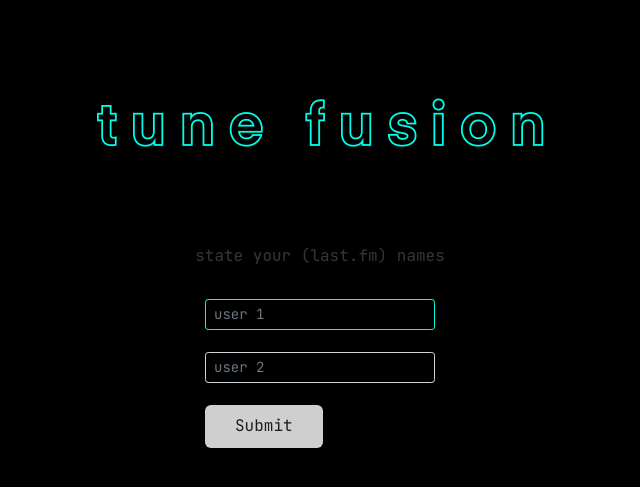
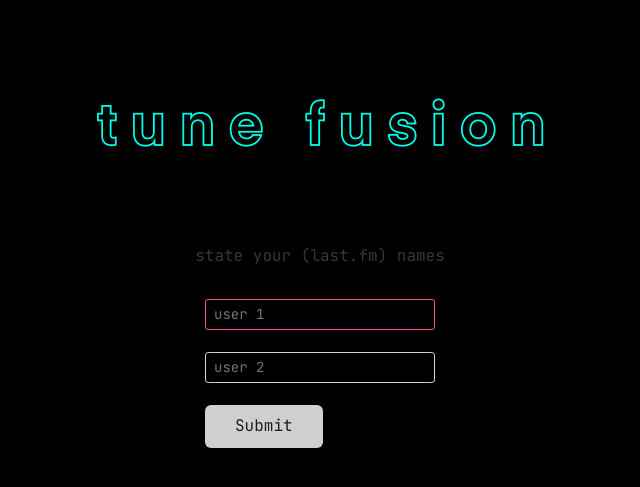
Before and after one commit to carolynmh/tune-fusion, a Flask app: page /form in a window 1280 px wide, with the restyled element focused. Shown: the top 487 px of the page, without its empty margins (320-960 px from the left). Run offline with Flask 2, Linux system fonts and the light colour scheme; some libraries are stand-ins or nearby versions.

Commit message:
removing some comments, changing form box border

```diff
--- a/main.py
+++ b/main.py
@@ -22,8 +22,6 @@ def data():
   if rc:
     print(msg)
   return redirect("/")
-  #return render_template("data.html",
-  #project_title = "data")
 
 if __name__ == "__main__":
   app.run(host='0.0.0.0', port=8080)
--- a/templates/base.html
+++ b/templates/base.html
@@ -21,7 +21,7 @@
 
   <style type="text/css">
     body { background: black !important; }
-    .form-control:focus{border-color: #00ffe9;  box-shadow: none; -webkit-box-shadow: none;}
+    .form-control:focus{color: #f74fa3; border-color: #f74fa3;  box-shadow: none; -webkit-box-shadow: none;}
   </style>
 
   <body>
```
